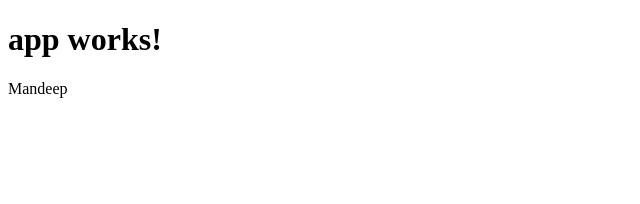
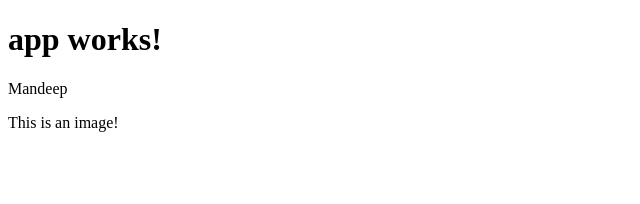
Before and after one commit to mandeep147/Angular, an Angular app: page / in a window 1280 px wide. Shown: the top 204 px of the page, without its empty margins (0-640 px from the left). Built offline with nearby package versions, Linux system fonts and the light colour scheme.

Commit message:
add image component to app

```diff
--- a/src/app/app.component.html
+++ b/src/app/app.component.html
@@ -4,3 +4,6 @@
 <p>
   {{name}}
 </p>
+<div>
+  <app-image></app-image>
+</div>
--- a/src/app/app.module.ts
+++ b/src/app/app.module.ts
@@ -4,10 +4,12 @@ import { FormsModule } from '@angular/forms';
 import { HttpModule } from '@angular/http';
 
 import { AppComponent } from './app.component';
+import { ImageComponent } from "./image-component/image.component";
 
 @NgModule({
   declarations: [
-    AppComponent
+    AppComponent,
+    ImageComponent
   ],
   imports: [
     BrowserModule,
--- /dev/null
+++ b/src/app/image-component/image.component.ts
@@ -0,0 +1,7 @@
+import {Component} from "@angular/core";
+
+@Component({
+  selector: 'app-image',
+  template: '<p> This is an image!</p>'
+})
+export class ImageComponent {}
```
